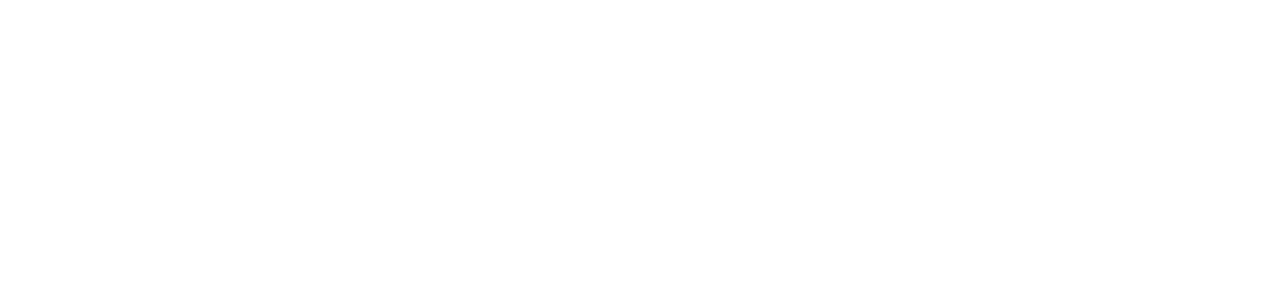
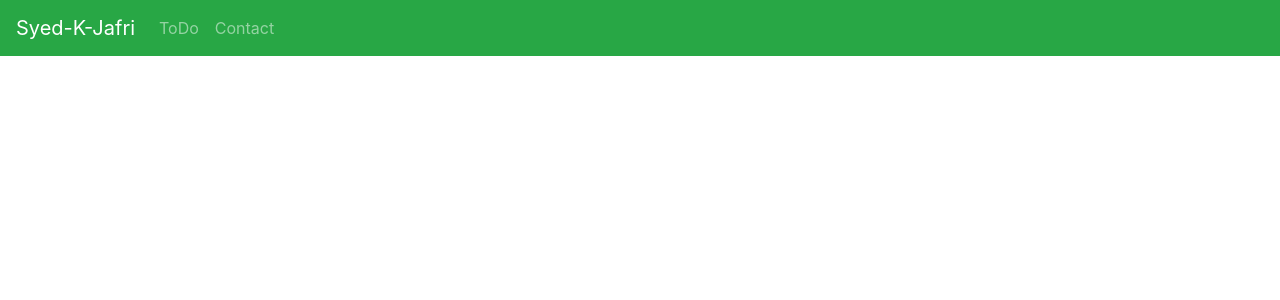
Before and after one commit to Syed-K-Jafri/todo, a React (Create React App) app: page / in a window 1280 px wide. Shown: the top 300 px of the page. Built offline with nearby package versions, Linux system fonts and the light colour scheme.

Commit message:
navbar added

```diff
--- a/src/App.js
+++ b/src/App.js
@@ -1,8 +1,10 @@
 import './App.css';
+import NavBar from './NavBar/NavBar';
 
 function App() {
   return (
     <div>
+      <NavBar />
     </div>
   );
 }
--- /dev/null
+++ b/src/NavBar/NavBar.js
@@ -0,0 +1,22 @@
+import React from 'react';
+import { Navbar, Nav } from 'react-bootstrap';
+
+const NavBar = ({ history }) => {
+
+    const routeChange = (e, route) => {
+        e.preventDefault();
+        history.push(route);
+    }
+
+    return (
+        <Navbar bg="success" variant="dark">
+            <Navbar.Brand href="/todo">Syed-K-Jafri</Navbar.Brand>
+            <Nav className="mr-auto">
+                <Nav.Link href="/todo" onClick={(e) => routeChange(e, '/todo')}>ToDo</Nav.Link>
+                <Nav.Link href="/contact" onClick={(e) => routeChange(e, '/contact')}>Contact</Nav.Link>
+            </Nav>
+        </Navbar>
+    );
+};
+
+export default NavBar;
--- a/src/index.js
+++ b/src/index.js
@@ -1,5 +1,6 @@
 import React from 'react';
 import ReactDOM from 'react-dom';
+import 'bootstrap/dist/css/bootstrap.css';
 import './index.css';
 import App from './App';
 import reportWebVitals from './reportWebVitals';
```
